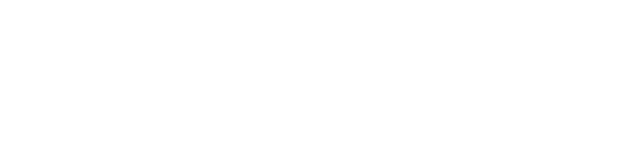
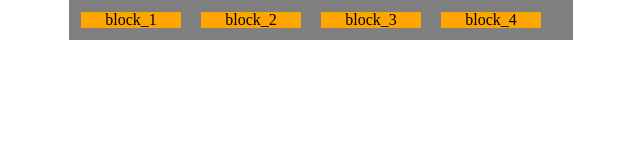
Before and after one commit to Phyllida-yeh/HEX_practice, a plain HTML site: page FLEX_lecture.html in a window 1280 px wide. Shown: the whole page, without its empty margins (319-959 px from the left). Drawn offline with Linux system fonts and the light colour scheme.

Commit message:
make a practice

```diff
--- a/FLEX_lecture.css
+++ b/FLEX_lecture.css
@@ -0,0 +1,66 @@
+/* http://meyerweb.com/eric/tools/css/reset/
+   v2.0 | 20110126
+   License: none (public domain)
+*/
+
+html, body, div, span, applet, object, iframe,
+h1, h2, h3, h4, h5, h6, p, blockquote, pre,
+a, abbr, acronym, address, big, cite, code,
+del, dfn, em, img, ins, kbd, q, s, samp,
+small, strike, strong, sub, sup, tt, var,
+b, u, i, center,
+dl, dt, dd, ol, ul, li,
+fieldset, form, label, legend,
+table, caption, tbody, tfoot, thead, tr, th, td,
+article, aside, canvas, details, embed,
+figure, figcaption, footer, header, hgroup,
+menu, nav, output, ruby, section, summary,
+time, mark, audio, video {
+	margin: 0;
+	padding: 0;
+	border: 0;
+	font-size: 100%;
+	font: inherit;
+	vertical-align: baseline;
+}
+/* HTML5 display-role reset for older browsers */
+article, aside, details, figcaption, figure,
+footer, header, hgroup, menu, nav, section {
+	display: block;
+}
+body {
+	line-height: 1;
+}
+ol, ul {
+	list-style: none;
+}
+blockquote, q {
+	quotes: none;
+}
+blockquote:before, blockquote:after,
+q:before, q:after {
+	content: '';
+	content: none;
+}
+table {
+	border-collapse: collapse;
+	border-spacing: 0;
+}
+/* end of reset.css */
+/* CSS for the lecture */
+
+.container {
+display: flex;
+background: gray;
+width: 500px;
+margin: 0 auto; /* 頁面自動置中 */
+text-align: center;
+padding: 2px;
+}
+
+.block {
+text-align: center;
+background: orange;
+width: 100px;
+margin: 10px;
+}
--- a/FLEX_lecture.html
+++ b/FLEX_lecture.html
@@ -7,8 +7,11 @@
     <link rel="stylesheet" href="FLEX_lecture.css">
 </head>
 <body>
-
-
-
+<div class="container">
+    <div class="block">block_1</div>
+    <div class="block">block_2</div>
+    <div class="block">block_3</div>
+    <div class="block">block_4</div>
+</div>
 </body>
 </html>
```
